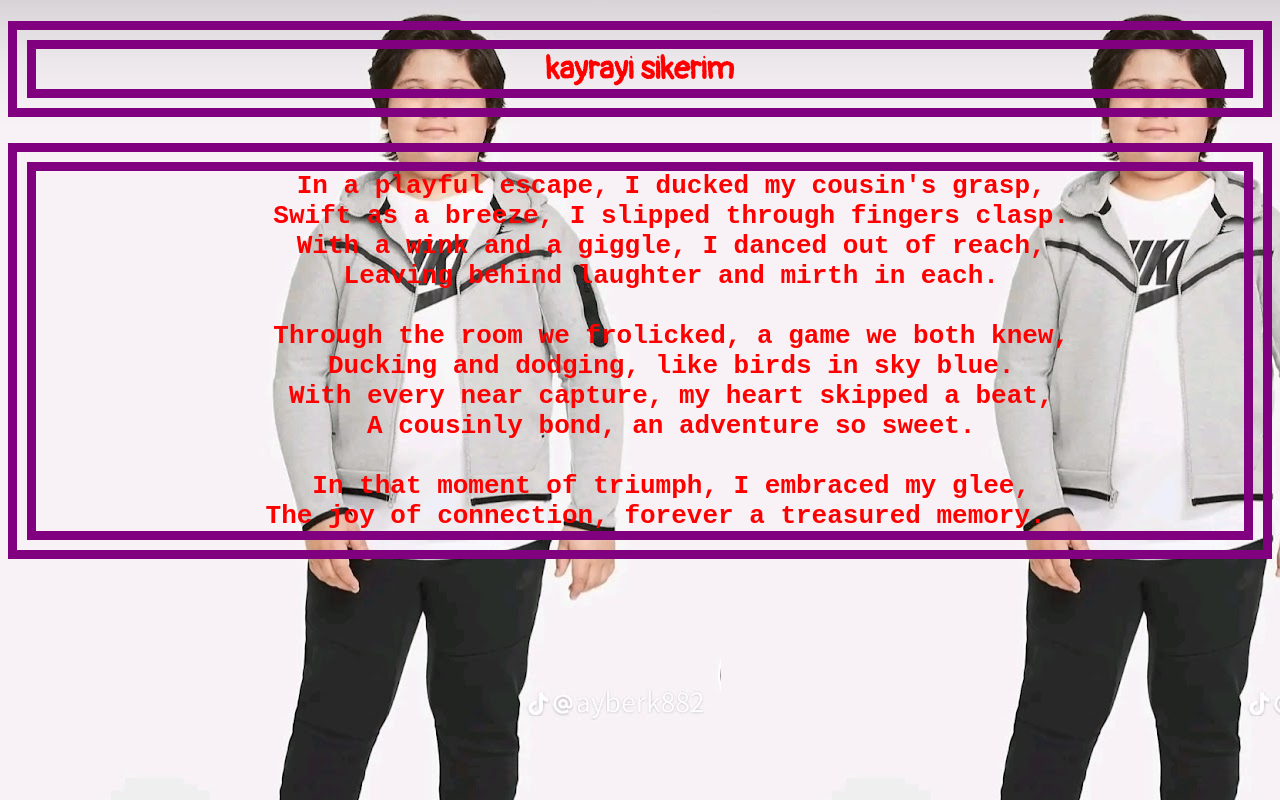
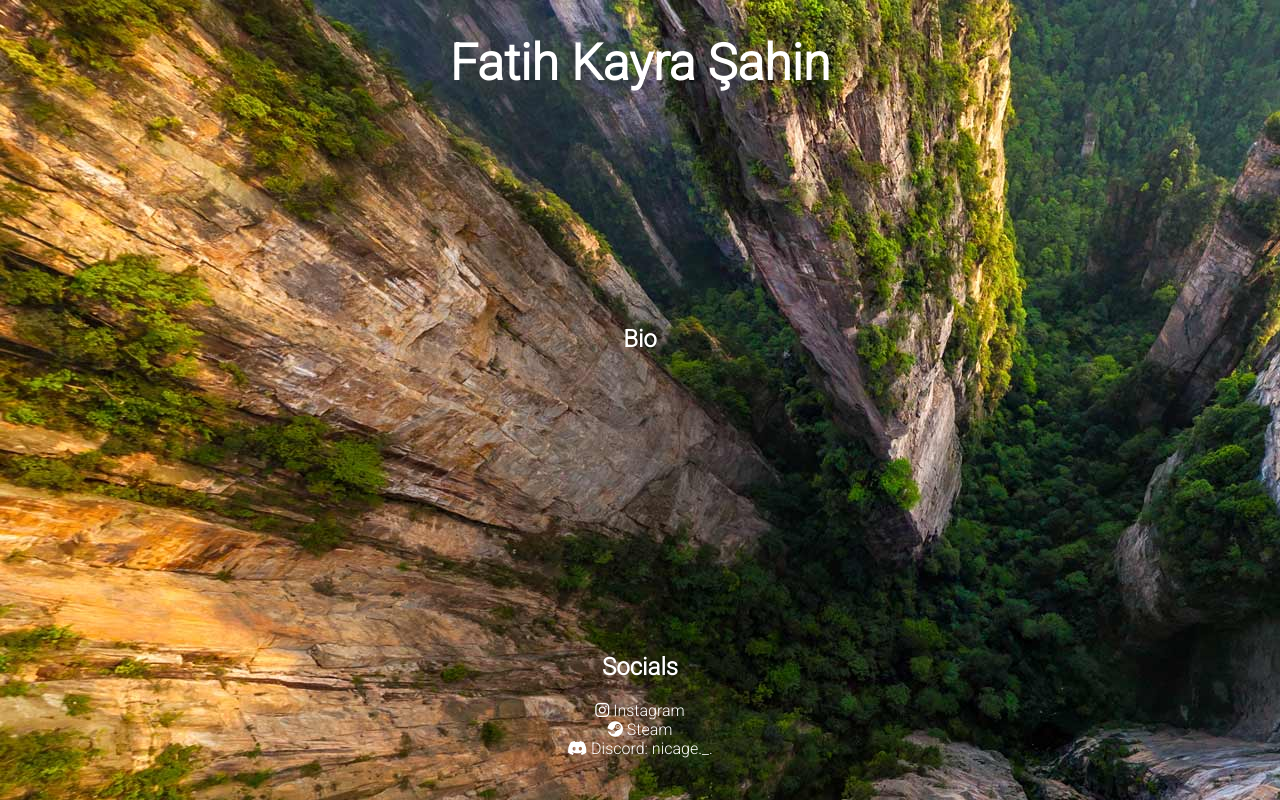
Before and after one commit to widkit/hello-webdev, a plain HTML site: page index.html in a window 1280 px wide. Drawn offline with Linux system fonts and the light colour scheme.

Commit message:
update 	modified:   .DS_Store 	modified:   index.html 	deleted:    kayra.png     modified:   style.css 	new file:   wp.jpeg

```diff
--- a/index.html
+++ b/index.html
@@ -7,27 +7,21 @@
     <link rel="stylesheet" href="style.css">
 
 </head>
-<style>
-    @import url('https://fonts.googleapis.com/css2?family=Pangolin&display=swap');
-  </style>
+<script src="https://kit.fontawesome.com/4057d61aa8.js" crossorigin="anonymous"></script>
 <body>
+<div>
+<h1 id="title">Fatih Kayra Şahin</h1>
+<h2 class="soc">Bio</h2>
+<pre>
 
 
-<h1 id="title">kayrayi sikerim</h1>
-<h1>
-<pre id="title">
-    In a playful escape, I ducked my cousin's grasp,
-    Swift as a breeze, I slipped through fingers clasp.
-    With a wink and a giggle, I danced out of reach,
-    Leaving behind laughter and mirth in each.
 
-    Through the room we frolicked, a game we both knew,
-    Ducking and dodging, like birds in sky blue.
-    With every near capture, my heart skipped a beat,
-    A cousinly bond, an adventure so sweet.
 
-    In that moment of triumph, I embraced my glee,
-    The joy of connection, forever a treasured memory.  </pre>
-    </h1>
+</pre>
+<h2 class="soc">Socials</h2>
+<a href="https://www.instagram.com/fth.kyra/" class="soc"><i class="fab fa-instagram"></i> Instagram</a>
+<a href="https://steamcommunity.com/id/darling2017" class="soc"><i class="fab fa-steam"></i> Steam</a>
+<a class="soc"><i class="fab fa-discord"></i> Discord: nicage._.</a>
+</div>
 </body>
 </html>
--- a/style.css
+++ b/style.css
@@ -1,10 +1,30 @@
-#title{
+@import url('https://fonts.googleapis.com/css2?family=Roboto:wght@300&display=swap');
+div{
+flex: 50%;}
+#container{
+    display: flex;
+}
 
-color: red;
-text-align: center;
-border: 28px purple double ;
+.soc{
+    text-align: center;
+    display: block;
+}
+a{
+    color: #FFFFFF;
+    text-decoration: none;
 }
 body{
-    background-image: url("kayra.png");
-    font-family: 'Pangolin', cursive;
+    background-image: url('wp.jpeg');
+    font-family: 'Roboto', sans-serif;
+    text-decoration: none;
+    color: #FFFFFF;
 }
+#title{
+    text-align: center;
+}
+h2{
+    padding-top: 200px;
+}
+h1{
+    font-size: 50px;
+}
```
Also changed, not shown: kayra.png (deleted), wp.jpeg (added), 1 other file.
